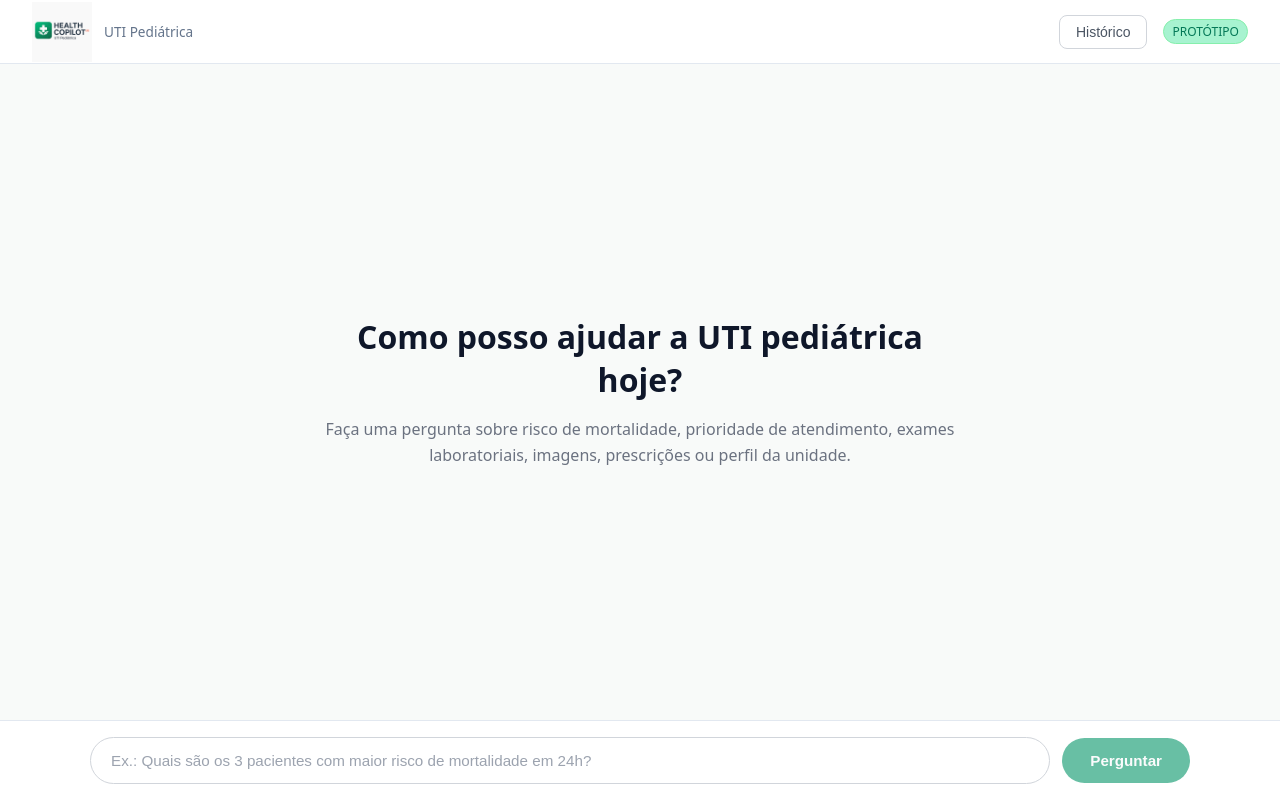
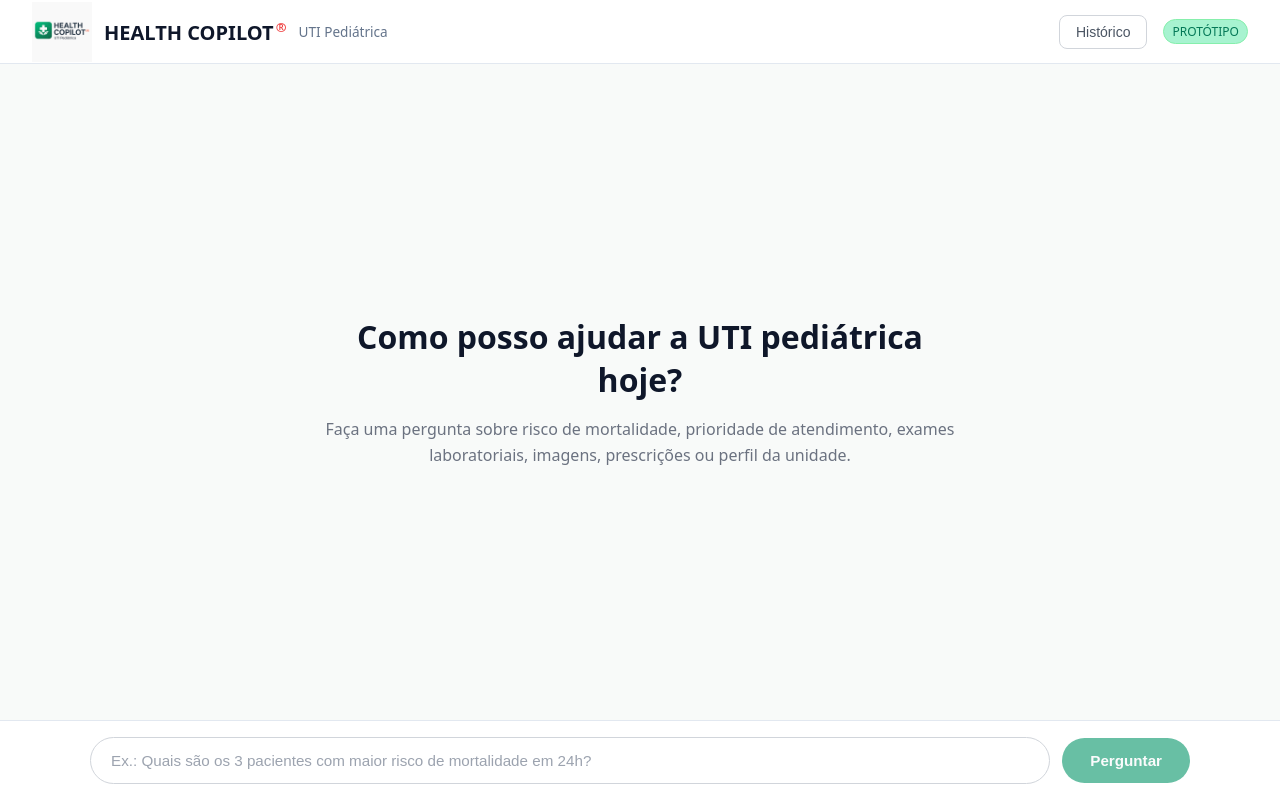
Before and after one commit to g4trader/health-icu-copilot, a Next.js app: page / in a window 1280 px wide. Built offline with nearby package versions, Linux system fonts and the light colour scheme.

Commit message:
feat: restaurar texto HEALTH COPILOT com símbolo ® no header
- Adicionar texto 'HEALTH COPILOT' ao lado da logo
- Manter símbolo de marca registrada (®) via CSS pseudo-elemento
- Texto em maiúsculas para consistência visual

```diff
--- a/app/globals.css
+++ b/app/globals.css
@@ -753,6 +753,7 @@ a {
   font-size: 1.25rem;
   position: relative;
   line-height: 1;
+  text-transform: uppercase;
 }
 
 .logo-text::after {
--- a/app/page.tsx
+++ b/app/page.tsx
@@ -227,6 +227,7 @@ export default function HomePage() {
       <header className="topbar">
         <div className="logo-wrapper">
           <img src="/logo-healthcopilot.png" alt="Health Copilot +" className="logo" />
+          <span className="logo-text">HEALTH COPILOT</span>
           <span className="subtitle">UTI Pediátrica</span>
         </div>
         <div style={{ display: "flex", alignItems: "center", gap: "1rem" }}>
```
